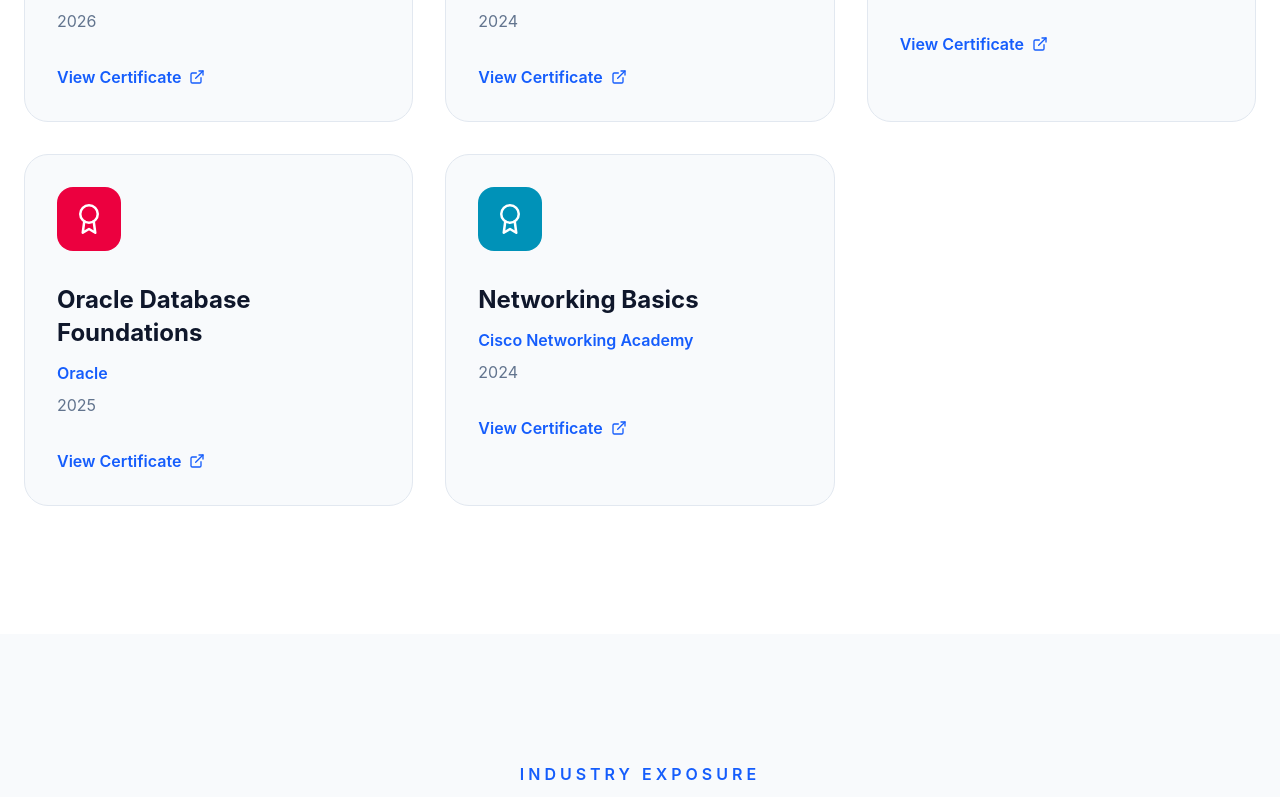
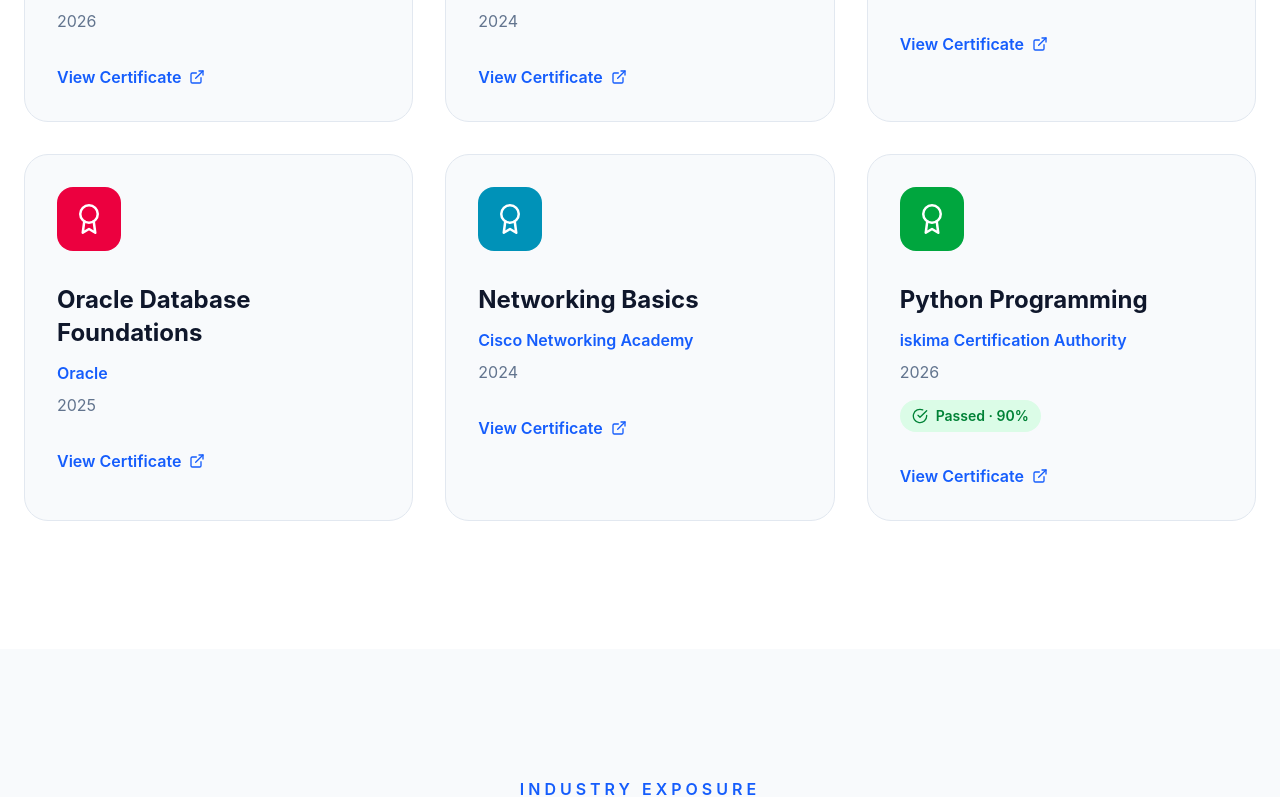
Before and after one commit to basith670/my_portfolio, a React (Vite) app: page / in a window 1280 px wide. Shown: the part 8959-9756 px from the top of the page. Built offline with nearby package versions, Linux system fonts and the light colour scheme.

Commit message:
Update portfolio certifications and verification links

```diff
--- a/src/components/sections/Certifications.jsx
+++ b/src/components/sections/Certifications.jsx
@@ -4,6 +4,7 @@
 import {
   FiAward,
   FiExternalLink,
+  FiCheckCircle,
 } from "react-icons/fi";
 
 function Certifications() {
@@ -15,7 +16,7 @@
       >
         <div className="max-w-7xl mx-auto px-6">
 
-          {/* Heading */}
+          {/* ================= Heading ================= */}
 
           <div className="text-center">
 
@@ -34,7 +35,7 @@
 
           </div>
 
-          {/* Cards */}
+          {/* ================= Cards ================= */}
 
           <div className="grid sm:grid-cols-2 xl:grid-cols-3 gap-6 lg:gap-8 mt-16 lg:mt-20">
 
@@ -71,8 +72,21 @@
                   {item.year}
                 </p>
 
-                {/* Button */}
+                {/* Score / Status */}
 
+                {item.score && item.status && (
+                  <div className="mt-4 inline-flex items-center gap-2 px-3 py-1.5 rounded-full bg-green-100 text-green-700 text-sm font-semibold">
+                    <FiCheckCircle className="text-base" />
+
+                    <span>
+                      {item.status} · {item.score}
+                    </span>
+                  </div>
+                )}
+
+                {/* Certificate Link */}
+
+                <div>
                   <a
                     href={item.file}
                     target="_blank"
@@ -82,6 +96,7 @@
                     View Certificate
                     <FiExternalLink />
                   </a>
+                </div>
 
               </div>
 
--- a/src/data/certifications.js
+++ b/src/data/certifications.js
@@ -43,6 +43,17 @@
     file: "/certificates/cisco.pdf",
     color: "bg-cyan-600",
   },
+
+  {
+    id: 6,
+    title: "Python Programming",
+    issuer: "iskima Certification Authority",
+    year: "2026",
+    score: "90%",
+    status: "Passed",
+    file: "/certificates/python-programming.pdf",
+    color: "bg-green-600",
+  },
 ];
 
 export default certifications;
```
Also changed, not shown: 1 other file (tests, documents, lock files or other folders). Lines whose indentation alone changed are shown as unchanged.
